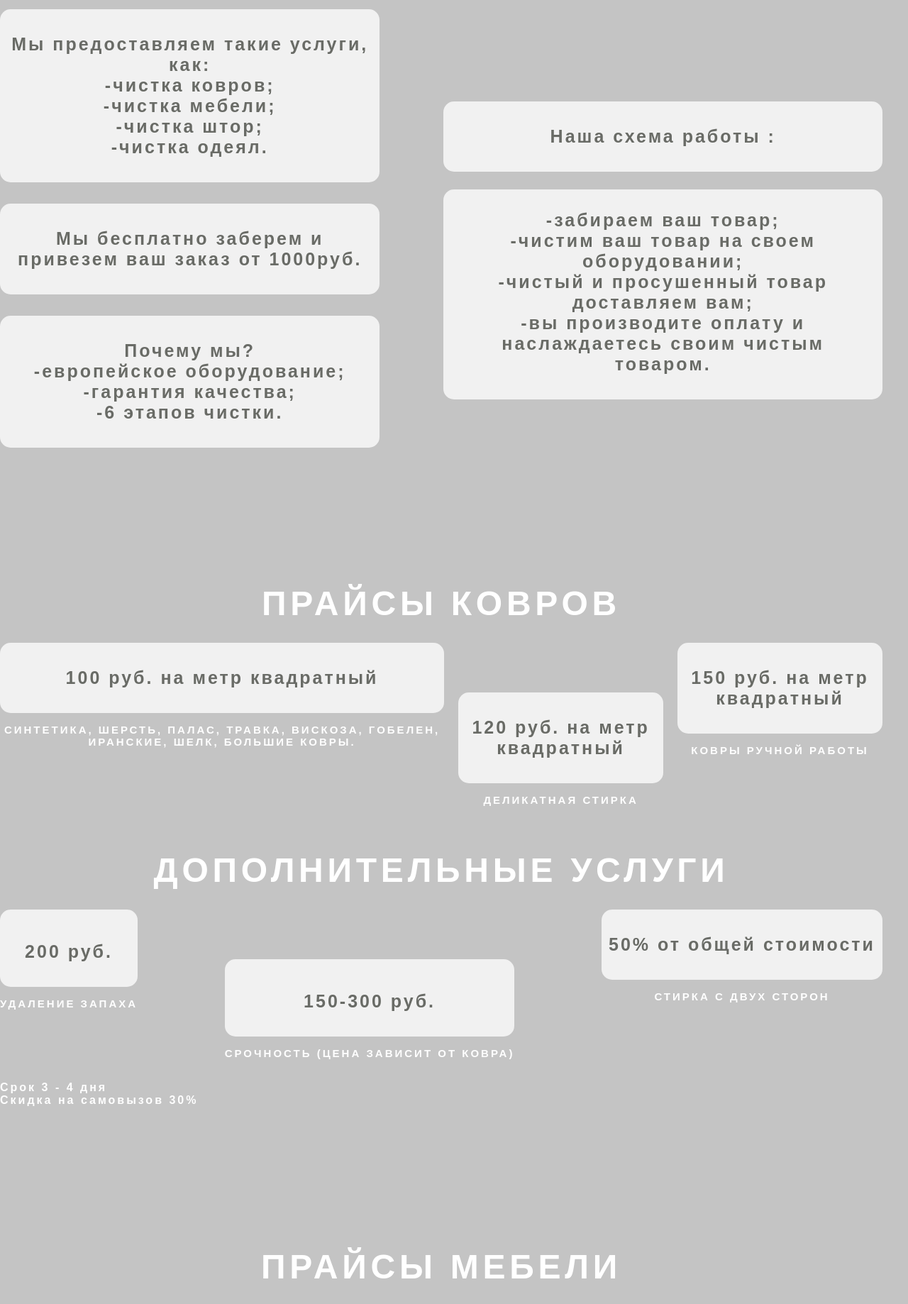
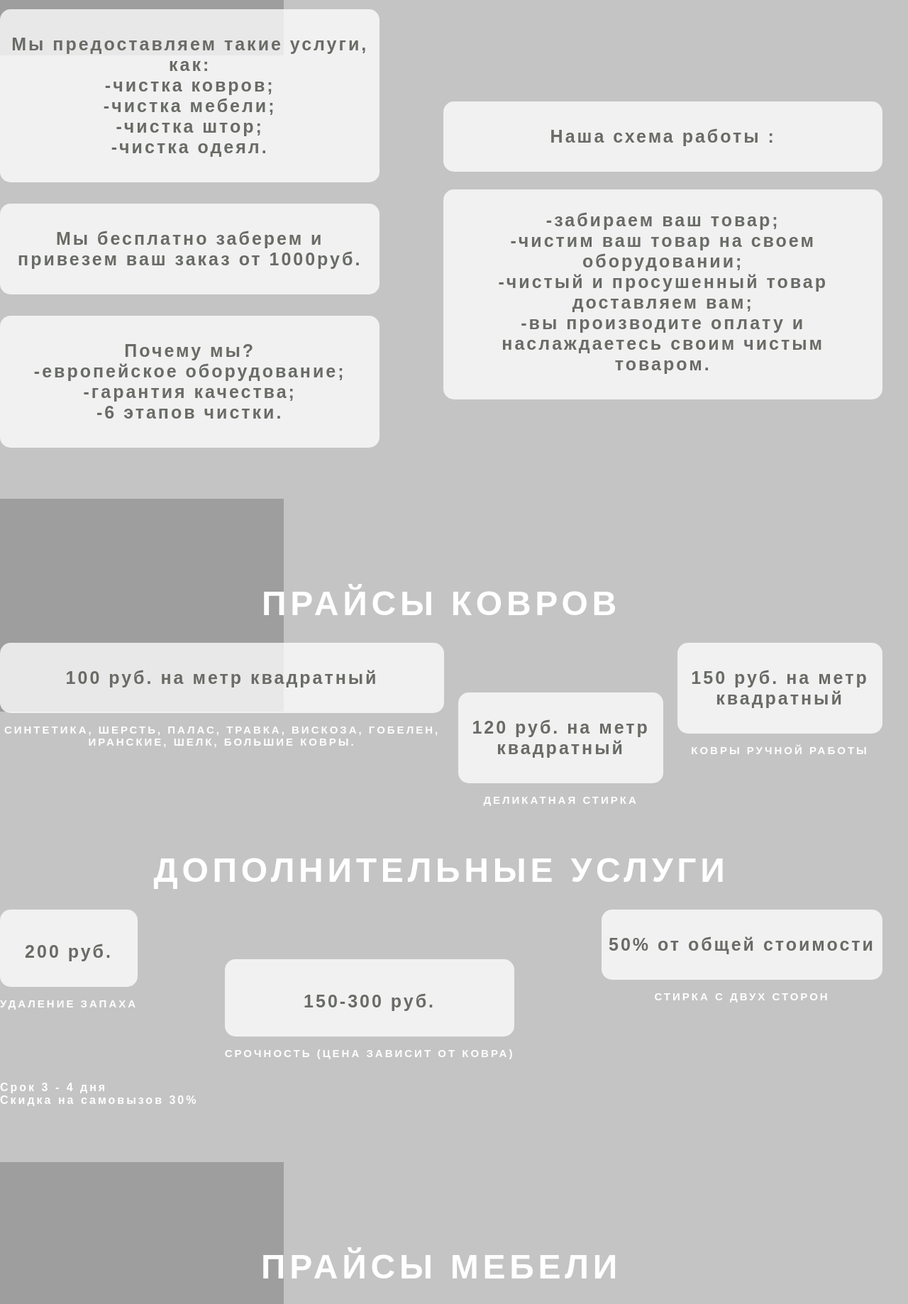
Before and after one commit to TaichievaDinaraIP1521/cleanadaptive, a plain HTML site: page index.html in a window 1280 px wide. Shown: the part 242-2080 px from the top of the page at 71% size. Drawn offline with Linux system fonts and the light colour scheme; the site is published under a folder, as on GitHub Pages, so addresses that start at the root find nothing; a web font is replaced by a local one.

Commit message:
Update index.css

```diff
--- a/index.css
+++ b/index.css
@@ -15,7 +15,7 @@ body{
     padding: 22px 36px 22px 0;
     background-color: #C4C4C4;
     max-width: 1400px;
-    background-image: url("/img/back1.png");
+    background-image: url("img/back1.png");
     background-repeat: no-repeat;
 }
 .menu{
@@ -112,7 +112,7 @@ letter-spacing: 3px;
     padding: 22px 36px 22px 0;
     background-color: #C4C4C4;
     max-width: 1400px;
-    background-image: url("/img/back2.png");
+    background-image: url("img/back2.png");
     background-repeat: no-repeat;
 }
 
@@ -197,7 +197,7 @@ letter-spacing: 3px;
     padding: 22px 36px 22px 0;
     background-color: #C4C4C4;
     max-width: 1400px;
-    background-image: url("/img/back3.png");
+    background-image: url("img/back3.png");
     background-repeat: no-repeat;
 }
 .in_all4{
```
